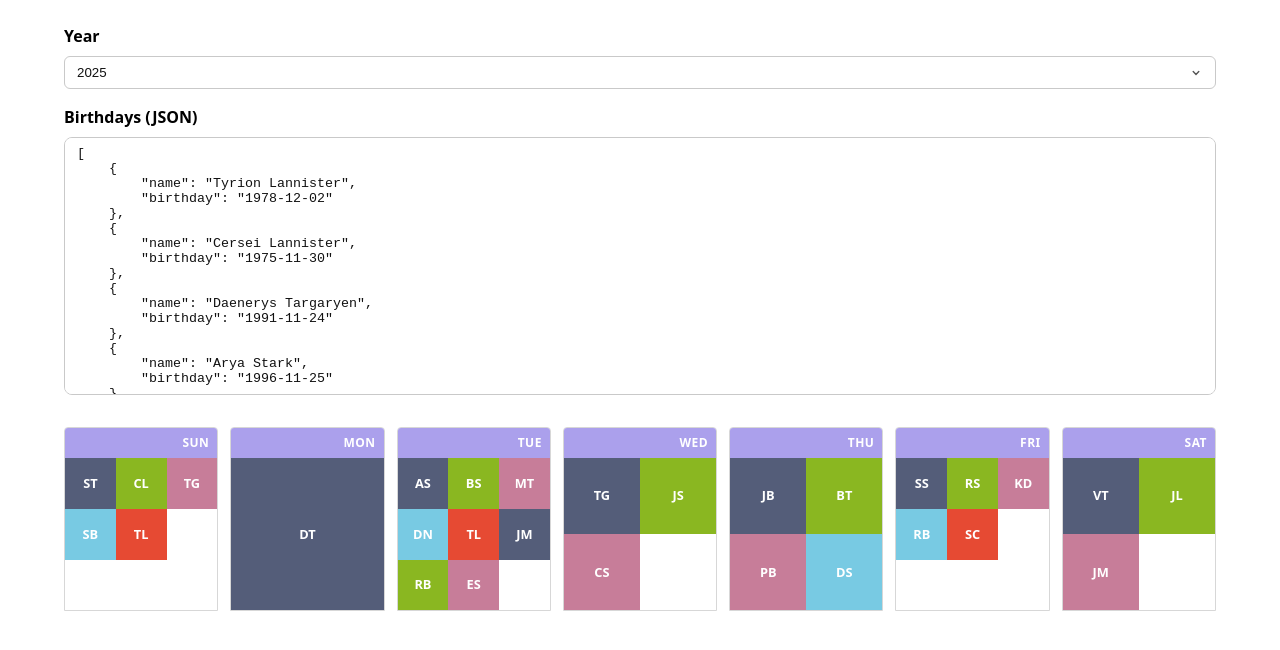
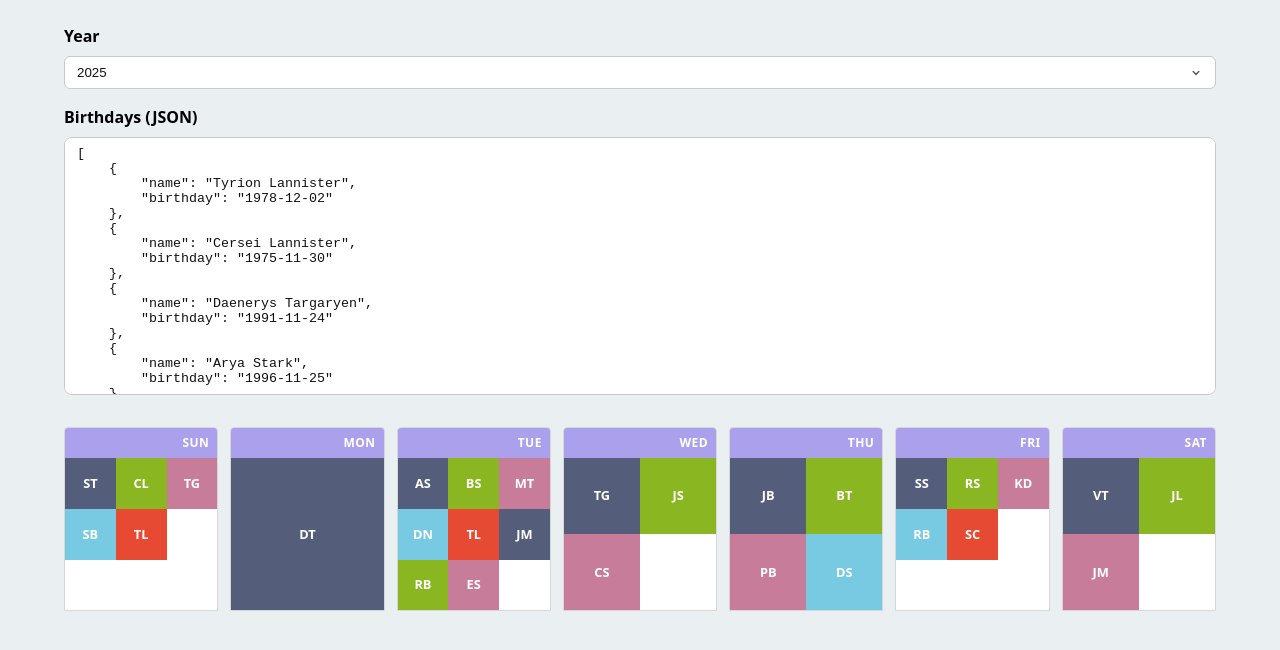
Before and after one commit to RutamBhagat/battle-of-css-and-hell, a Next.js app: page / in a window 1280 px wide. Shown: the top 650 px of the page. Built offline with nearby package versions, Linux system fonts and the light colour scheme.

Commit message:
style: ensure consistent background color for body

```diff
--- a/src/app/globals.css
+++ b/src/app/globals.css
@@ -10,6 +10,7 @@
 body {
   font-family: system-ui, -apple-system, Segoe UI, Roboto, Ubuntu, Cantarell, "Helvetica Neue", Arial, sans-serif;
   line-height: 1.5;
+  background: #EAF0F2;
 }
 
 .container {
```
